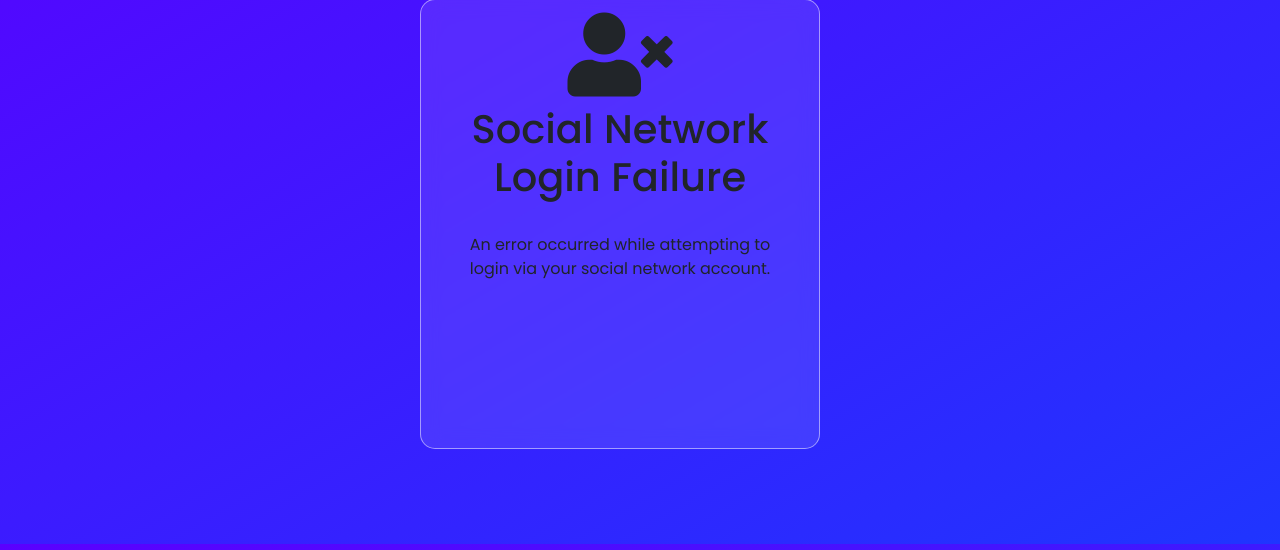
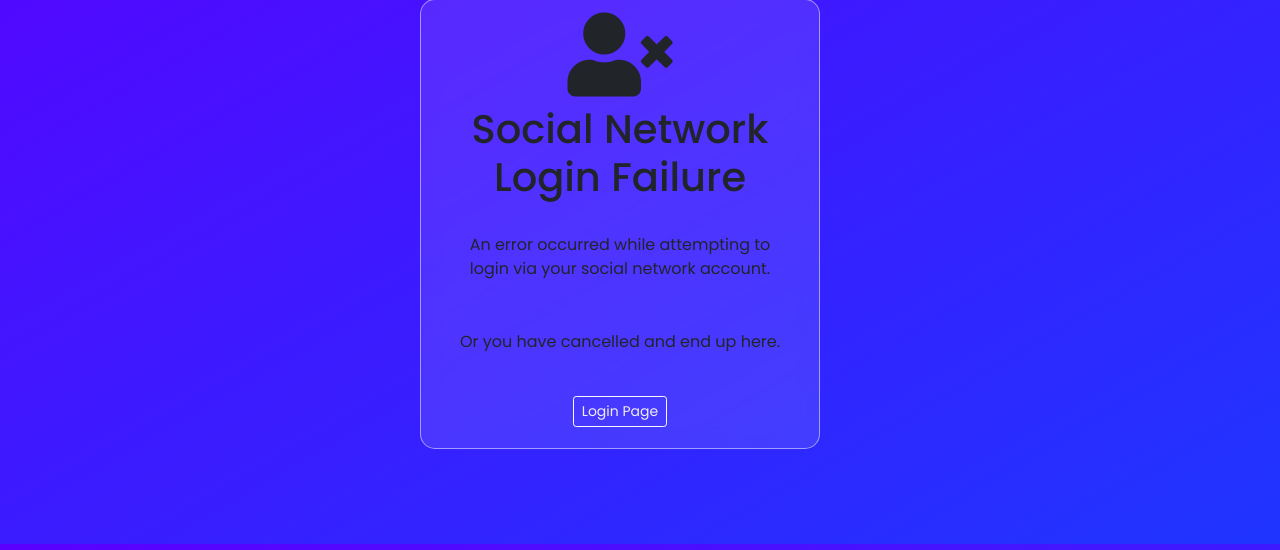
Before and after one commit to Yuri-Lima/SharePay, a Django app: page /accounts/social/login/error/ in a window 1280 px wide. Shown: the part 250-800 px from the top of the page. Run offline with Django 3.2, Linux system fonts and the light colour scheme; some libraries are stand-ins or nearby versions.

Commit message:
Docs (#108)
* Doc-Issue #100

* Doc issue #99

* FixedBug-SignUp

* Doc- issue #99

* Doc issue #101

* Doc-General

* Doc issue #102

* Doc issue #103

* Doc issue #104

* Docs

```diff
--- a/templates/account/password_reset.html
+++ b/templates/account/password_reset.html
@@ -25,7 +25,7 @@
                 <button class="btn btn-outline-light" type="submit">Reset Password</button>
                 <a href="{% url 'users:account_login' %}" class="btn btn-outline-light m-2 btn-sm">Back</a>
             </form>
-            <p>{% blocktrans %}Please contact us if you have any trouble resetting your password.{% endblocktrans %}</p>
+            <p class="text-center text-white m-2">{% blocktrans %}Please contact us if you have any trouble resetting your password.{% endblocktrans %}</p>
         </div>
     </div>
 </div>
--- a/templates/socialaccount/authentication_error.html
+++ b/templates/socialaccount/authentication_error.html
@@ -16,6 +16,12 @@
     <div class="card-body text-center">
         <p>{% trans "An error occurred while attempting to login via your social network account." %}</p>
     </div>
+    <div class="card-body text-center">
+        <p>{% trans "Or you have cancelled and end up here." %}</p>
+    </div>
+    <div class="text-center">
+      <a href="{% url 'users:account_login' %}" class="btn btn-outline-light m-2 align-items-center btn-sm">Login Page</a>
+    </div>
   </div>
 </div>
 {% endblock %}
```
Also changed, not shown: templates/socialaccount/login_cancelled.html (+13 -8 lines).
